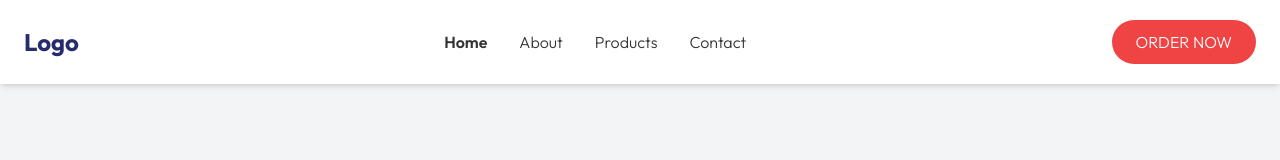
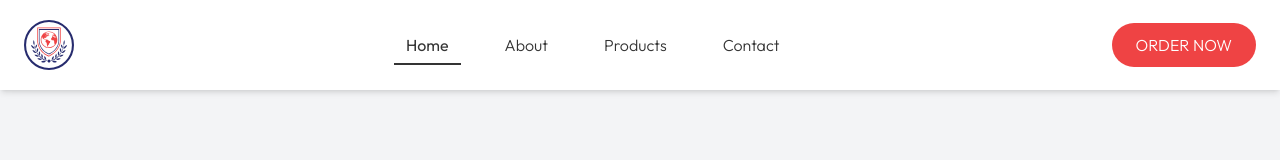
Before and after one commit to saadsalmany/Artwork-Maestro, a Next.js app: page / in a window 1280 px wide. Shown: the top 160 px of the page. Built offline with nearby package versions, Linux system fonts and the light colour scheme.

Commit message:
added logo in navbar

```diff
--- /dev/null
+++ b/app/Components/About.js
@@ -0,0 +1,13 @@
+import React from "react";
+import Navbar from "./Components/Navbar";
+
+function About() {
+  return (
+    <>
+    <Navbar/>
+      <div>About</div>
+    </>
+  );
+}
+
+export default About;
--- /dev/null
+++ b/app/Components/Contact.js
@@ -0,0 +1,13 @@
+import React from "react";
+import Navbar from "./Components/Navbar";
+
+function About() {
+  return (
+    <>
+    <Navbar/>
+      <div>Contact</div>
+    </>
+  );
+}
+
+export default Contact;
--- a/app/Components/Navbar.js
+++ b/app/Components/Navbar.js
@@ -1,18 +1,19 @@
 "use client";
-  import React, { useState } from 'react';
-  import Link from 'next/link';
-  import { usePathname } from 'next/navigation';
-  import PrimaryBtn from './PrimaryBtn';
+import React, { useState } from "react";
+import Link from "next/link";
+import { usePathname } from "next/navigation";
+import PrimaryBtn from "./PrimaryBtn";
+import Image from "next/image";
 
 const Navbar = () => {
   const [isOpen, setIsOpen] = useState(false);
   const pathname = usePathname();
 
   const navLinks = [
-      { href: '/', label: 'Home' },
-      { href: '/about', label: 'About' },
-      { href: '/products', label: 'Products' },
-      { href: '/contact', label: 'Contact' },
+    { href: "/", label: "Home" },
+    { href: "/Components/About", label: "About" },
+    { href: "/Components/Products", label: "Products" },
+    { href: "/Components/Contact", label: "Contact" },
   ];
 
   const NavLink = ({ href, label, isMobile }) => (
@@ -20,11 +21,19 @@
       href={href}
       className={`
           relative overflow-hidden
-          ${isMobile
-            ? 'block px-3 py-3 mt-6 mx-3  rounded-md text-base font-normal font-outfit transition-colors duration-300 ease-in-out' // Increased mobile padding
-            : 'text-charcoal hover:text-secondary-blue transition-colors duration-300 py-3' // Increased desktop padding
+          ${
+            isMobile
+              ? "block px-3 py-3 mt-6 mx-3  rounded-md text-base font-normal font-outfit transition-colors duration-300 ease-in-out" // Increased mobile padding
+              : "text-charcoal px-3  hover:bg-blue-100 rounded-md hover:text-charcoal transition-colors duration-300 py-2" // Increased desktop padding
           }
-          ${pathname === href ? (isMobile ? 'bg-secondary-blue text-white' : 'font-semibold') : ''}
+          ${
+            pathname === href
+              ? isMobile
+                ? "bg-secondary-blue text-white"
+                : "font-normal border-b-[2px] rounded-none px-1 border-charcoal"
+
+              : ""
+          }
         `}
       onClick={() => isMobile && setIsOpen(false)}
     >
@@ -40,8 +49,17 @@
       <nav className="fixed w-full z-50 font-light bg-white shadow-md font-outfit py-5">
         <div className="max-w-7xl mx-auto px-6 tablet:px-16  desktop:px-26">
           <div className="flex justify-between items-center">
-              <Link href="/" className="flex-shrink-0 transition-transform duration-300 hover:scale-105">
-                <span className="text-2xl font-bold text-secondary-blue">Logo</span>
+            <Link
+              href="/"
+              className="flex-shrink-0 transition-transform duration-300 hover:scale-105 "
+            >
+              <Image
+                src="/Logo.svg" // Path to your logo in the public folder
+                alt="Your Company Logo"
+                width={50} // Adjust width as needed
+                height={0} // Adjust height as needed
+                priority // Optional: Prioritizes loading
+              />
             </Link>
 
             <div className="hidden desktop:flex items-center justify-center flex-grow">
@@ -64,13 +82,24 @@
                 onClick={() => setIsOpen(!isOpen)}
                 className="text-charcoal focus:outline-none transition-transform duration-300 hover:scale-110"
               >
-                  <span className="sr-only">{isOpen ? 'Close menu' : 'Open menu'}</span>
-                  <svg className="h-6 w-6" fill="none" viewBox="0 0 24 24" stroke="currentColor">
+                <span className="sr-only">
+                  {isOpen ? "Close menu" : "Open menu"}
+                </span>
+                <svg
+                  className="h-6 w-6"
+                  fill="none"
+                  viewBox="0 0 24 24"
+                  stroke="currentColor"
+                >
                   <path
                     strokeLinecap="round"
                     strokeLinejoin="round"
                     strokeWidth={2}
-                      d={isOpen ? "M6 18L18 6M6 6l12 12" : "M4 6h16M4 12h16M4 18h16"}
+                    d={
+                      isOpen
+                        ? "M6 18L18 6M6 6l12 12"
+                        : "M4 6h16M4 12h16M4 18h16"
+                    }
                   />
                 </svg>
               </button>
@@ -78,10 +107,12 @@
           </div>
         </div>
 
-          <div className={`
+        <div
+          className={`
             desktop:hidden overflow-hidden transition-all duration-300 ease-in-out
-            ${isOpen ? 'max-h-64 opacity-100' : 'max-h-0 opacity-0'}
-          `}>
+            ${isOpen ? "max-h-64 opacity-100" : "max-h-0 opacity-0"}
+          `}
+        >
           <div className="px-2 pt-4 pb-5 space-y-2 bg-white shadow-lg">
             {navLinks.map((link) => (
               <NavLink key={link.href} {...link} isMobile />
--- /dev/null
+++ b/app/Components/Products.js
@@ -0,0 +1,13 @@
+import React from "react";
+import Navbar from "./Navbar";
+
+function About() {
+  return (
+    <>
+    <Navbar/>
+      <div>Product</div>
+    </>
+  );
+}
+
+export default Product;
--- a/app/globals.css
+++ b/app/globals.css
@@ -1,5 +1,5 @@
 @import url('https://fonts.googleapis.com/css2?family=Open+Sans:ital,wght@0,300..800;1,300..800&family=Outfit:wght@100..900&display=swap');
-
+@import url('https://fonts.googleapis.com/css2?family=Caveat:wght@400..700&display=swap');
 
 @tailwind base;
 @tailwind components;
--- a/tailwind.config.js
+++ b/tailwind.config.js
@@ -10,6 +10,7 @@ module.exports = {
       fontFamily: {
         openSans: ['Open Sans', 'sans-serif'],
         outfit: ['Outfit', 'sans-serif'],
+        caveat: ['Caveat', 'sans-serif'],
       },
       colors: {
         'secondary-blue': '#272C6E',
```
Also changed, not shown: public/Logo.svg. Lines whose indentation alone changed are shown as unchanged.
